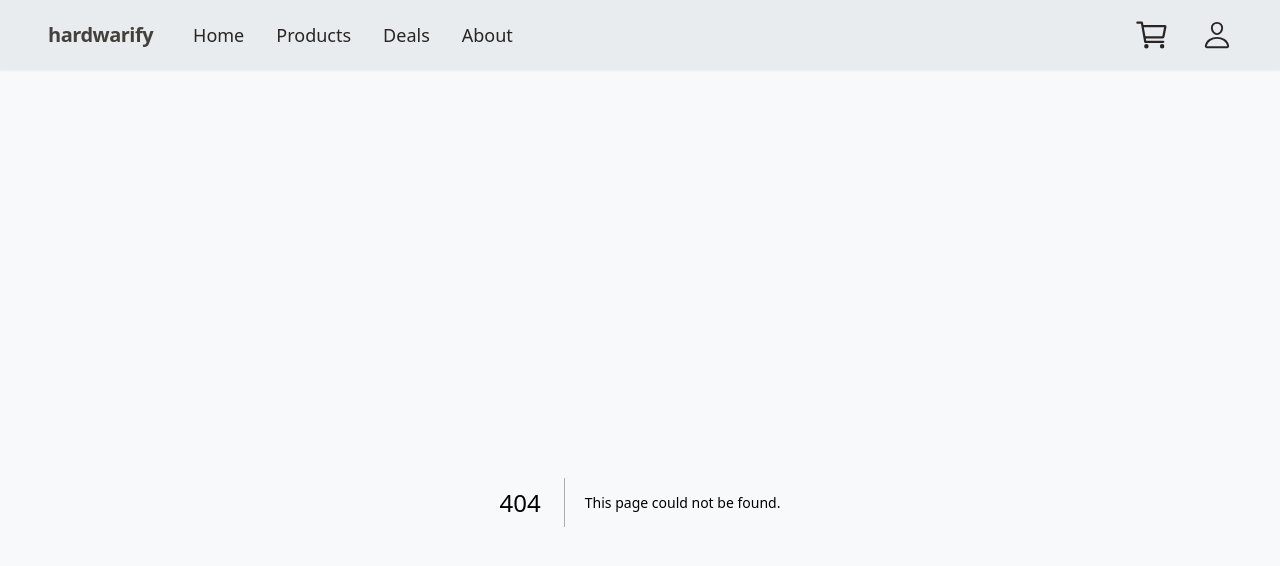
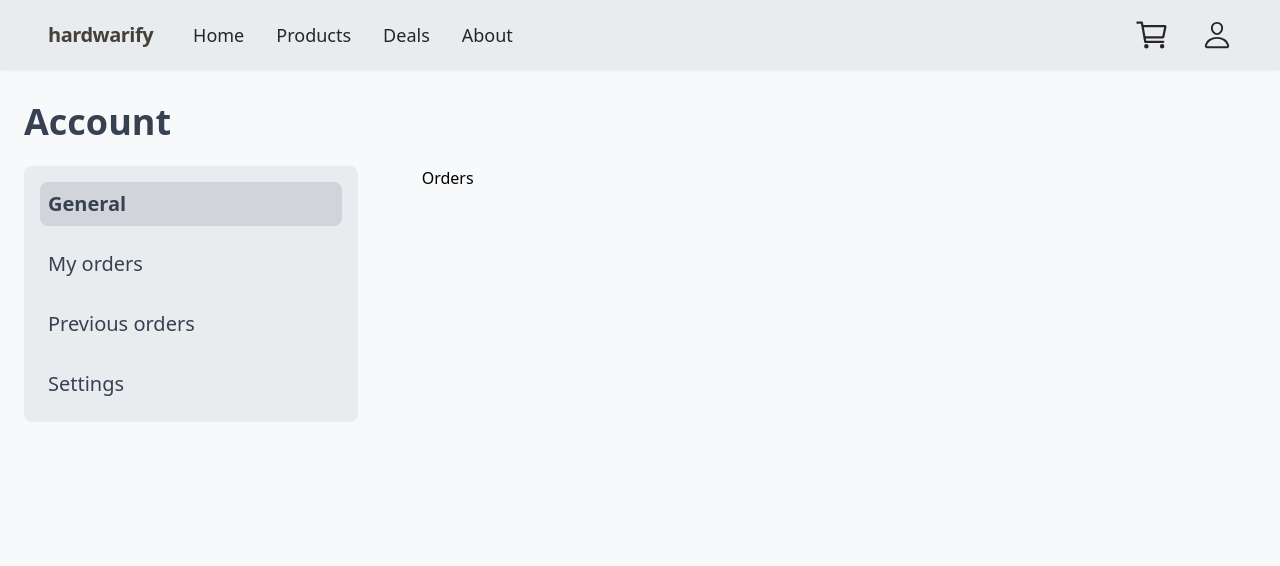
Before and after one commit to tojamrcel/hardwarify-project, a Next.js app: page /account/orders in a window 1280 px wide. Before the commit this address had no page. Shown: the top 566 px of the page. Built offline with nearby package versions, Linux system fonts and the light colour scheme.

Commit message:
feat/style: add page files, change styles in account layout

```diff
--- a/app/account/layout.tsx
+++ b/app/account/layout.tsx
@@ -8,7 +8,7 @@ function Layout({
   return (
     <>
       <h2 className="mb-6 text-4xl font-bold text-gray-700">Account</h2>
-      <section className="grid grid-cols-[1fr_2.5fr] items-center gap-16">
+      <section className="grid grid-cols-[1fr_2.5fr] gap-16">
         <div className="flex h-full flex-col">
           <div className="h-auto rounded-lg bg-white-second">
             <AccountMenu />
--- /dev/null
+++ b/app/account/orders/page.tsx
@@ -0,0 +1,5 @@
+function Page() {
+  return <div>Orders</div>;
+}
+
+export default Page;
--- a/app/account/page.tsx
+++ b/app/account/page.tsx
@@ -6,7 +6,7 @@ export const metadata: Metadata = {
 
 function Page() {
   return (
-    <>
+    <div className="flex h-full flex-col justify-center">
       <div className="grid grid-cols-[auto_1fr] gap-8">
         <img
           src="person.jpg"
@@ -21,7 +21,7 @@ function Page() {
           </div>
         </div>
       </div>
-    </>
+    </div>
   );
 }
 
--- /dev/null
+++ b/app/account/pastorders/page.tsx
@@ -0,0 +1,5 @@
+function Page() {
+  return <div>Previous orders</div>;
+}
+
+export default Page;
--- /dev/null
+++ b/app/account/settings/page.tsx
@@ -0,0 +1,5 @@
+function Page() {
+  return <div>Settings</div>;
+}
+
+export default Page;
```
